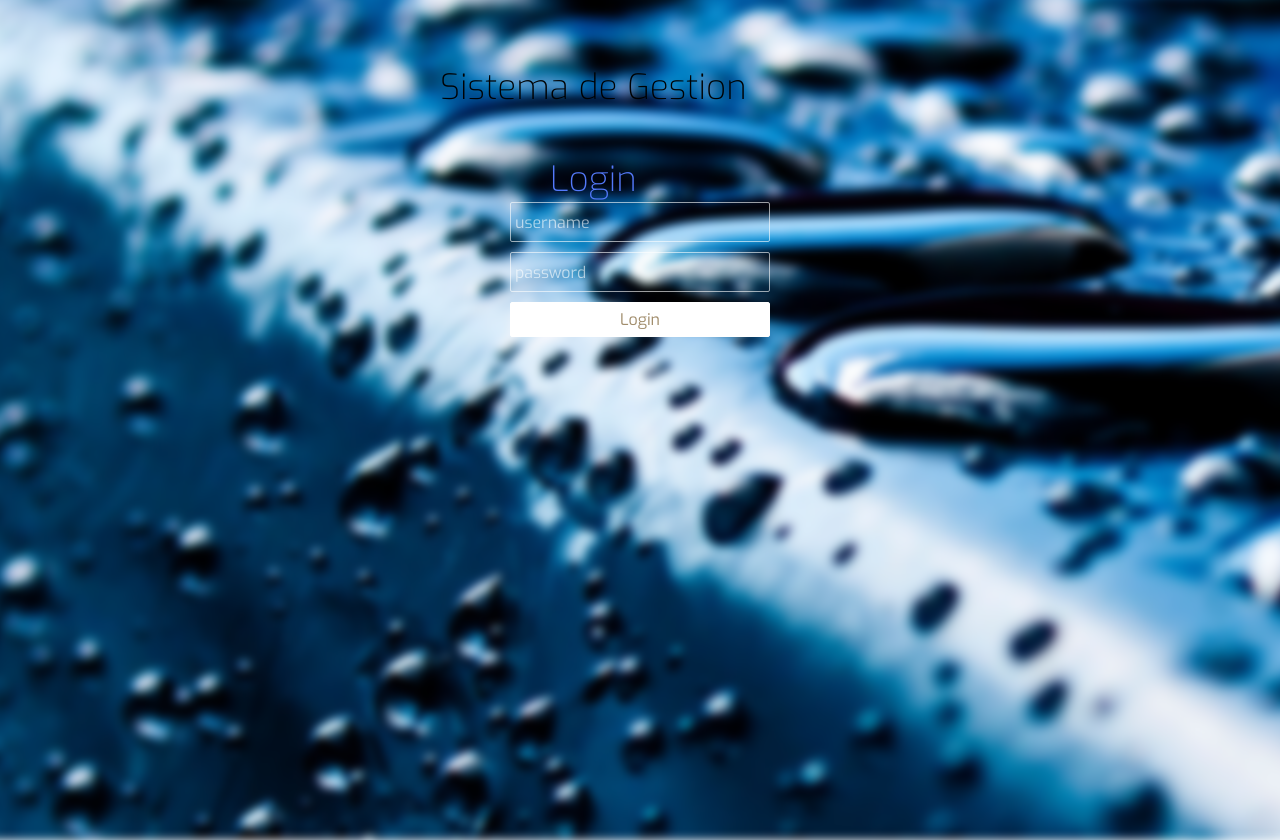
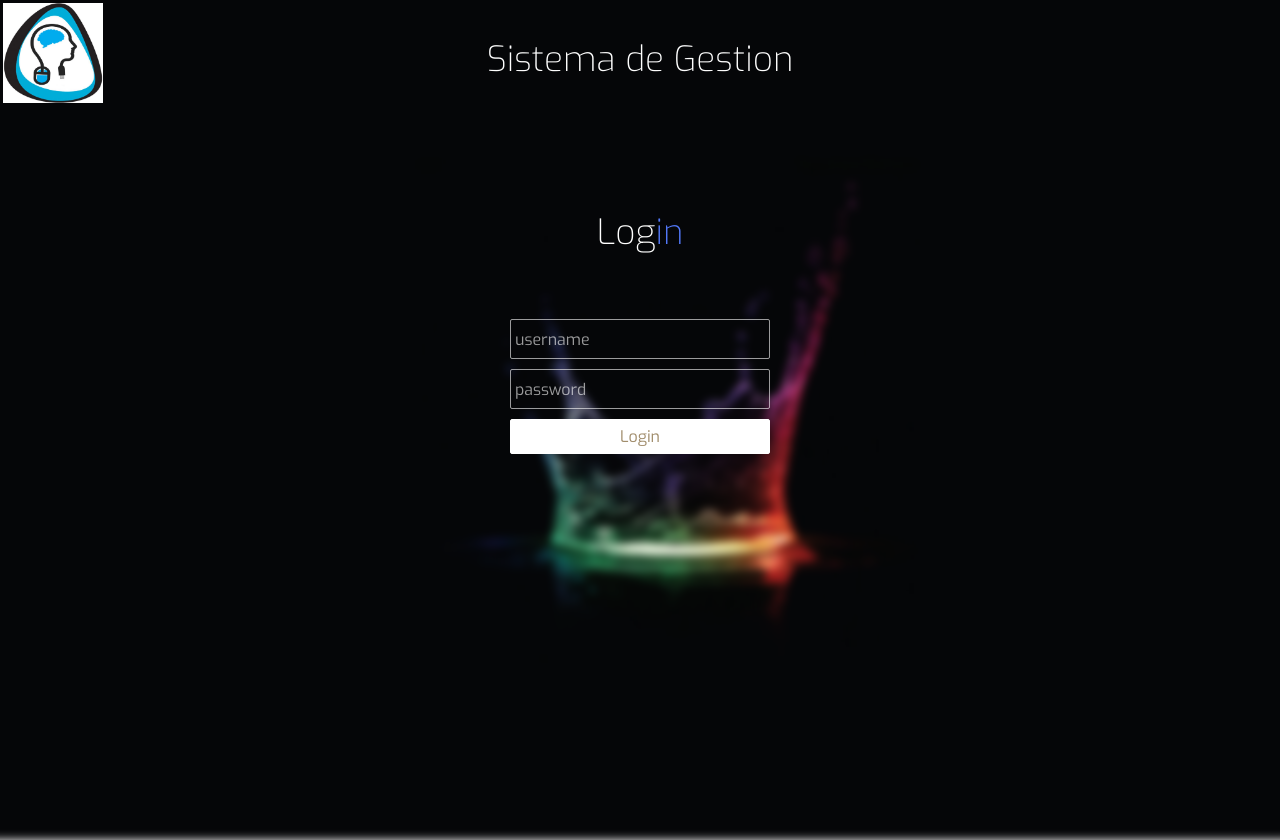
Before and after one commit to ghfrancis7/tesis, a PHP site: page / in a window 1280 px wide. Run offline with PHP 8.4, Linux system fonts and the light colour scheme.

Commit message:
cambios en frontend
Cambios en frontend realizados

```diff
--- a/CSS/style.css
+++ b/CSS/style.css
@@ -11,7 +11,7 @@ body{
 	font-size: 12px;
 }
 
-.body{
+.background{
 	position: absolute;
 	top: -20px;
 	left: -20px;
@@ -19,7 +19,7 @@ body{
 	bottom: -40px;
 	width: auto;
 	height: auto;
-	background-image: url('../Images/LoginScreen.jpg');
+	background-image: url('../Images/Background.jpg');
 	background-size: cover;
 	-webkit-filter: blur(5px);
 	z-index: 0;
@@ -29,19 +29,42 @@ body{
 	position: relative;
 	z-index: 2;
 	text-align: center;
-	width: 400px;
-	margin: 0 auto;
-}
-
-.header div{
-	float: left;
-	color: #000;
+	width: 100%;
+	margin: 0;
+	float: none;
+	color: #fff;
 	font-family: 'Exo', sans-serif;
 	font-size: 35px;
 	font-weight: 200;
 }
 
-.header div span{
+.body{
+	position: relative;
+	z-index: 2;
+	text-align: center;
+	width: 400px;
+	margin: 0 auto;
+}
+
+.body table{
+	width: 100%;
+	margin: 0;
+	float: none;
+	color: #fff;
+	font-family: 'Exo', sans-serif;
+	font-size: 35px;
+	font-weight: 200;
+}
+
+.body div{
+	float: none;
+	color: #fff;
+	font-family: 'Exo', sans-serif;
+	font-size: 35px;
+	font-weight: 200;
+}
+
+.body div span{
 	color: #5379fa;
 }
 
--- a/index.html
+++ b/index.html
@@ -7,16 +7,26 @@
 </head>
 
 <body>
+	<div class="background">
+    </div>
+    <div class="header">
+        <header>
+        	<table width="100%">
+                <tr>
+                    <td width="25%" align="left"><img src="Images/GrupoAcademico.jpg" style="width:100px;height:100px;"></td>
+                    <td width="50%">Sistema de Gestion</td>
+                    <td width="25%"></td>
+                </tr>
+        	</table>
+        </header>
+    </div>
 	<div class="body">
-    </div>
-	<div class="header">
 		<div>
-			Sistema de Gestion<br>
-			<span>
-				<br>Login<br>
-			</span>
+			<br><br>Log<span>in</span>
+            <br>
 		</div>
 	</div>
+    <div>
     <form id="frmLogin" action="./Login PHP/login.php" method="POST">
 		<div class="login">
 			<input type="text" placeholder="username" name="user" id="usr"><br>
@@ -25,5 +35,6 @@
 			<input id="button" type="button" onClick="document.getElementById('frmLogin').submit()" value="Login">
 		</div>
     </form>
+    </div>
 </body>
 </html>
```
Also changed, not shown: Images/Background.jpg (added).
